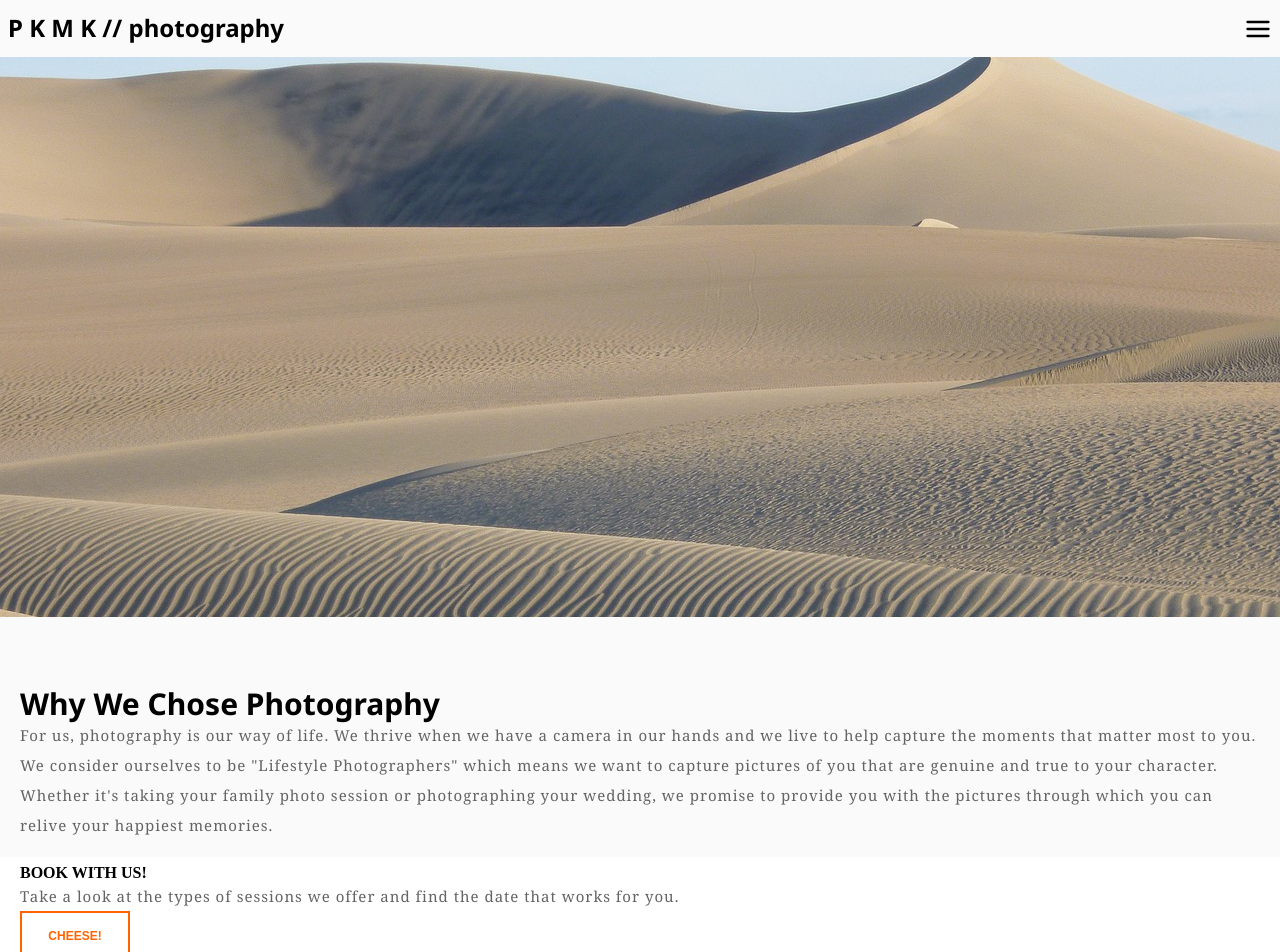
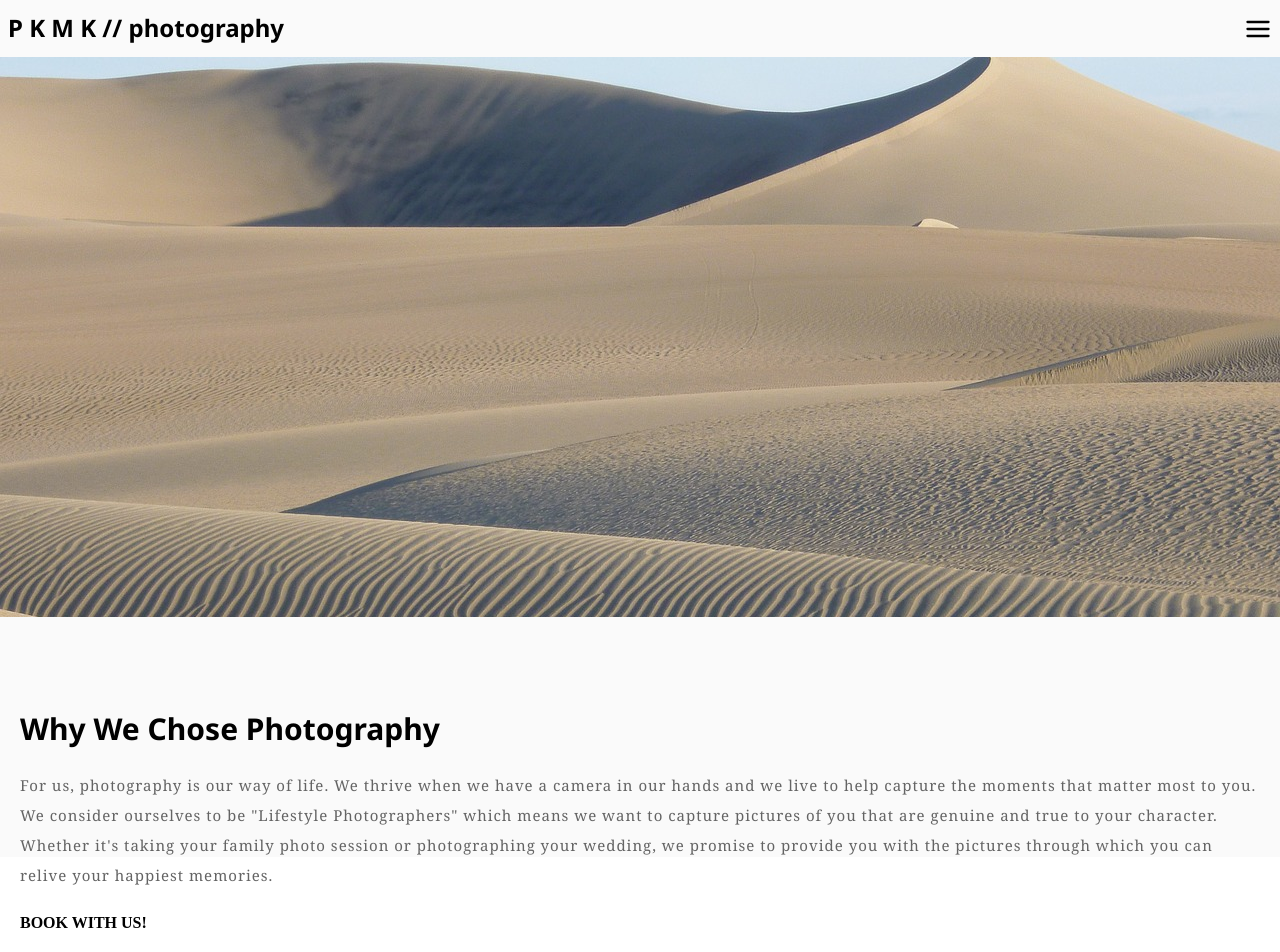
Before and after one commit to PKMK-photography/pkmk-photography, a React (Create React App) app: page / in a window 1280 px wide. Shown: the top 952 px of the page. Built offline with nearby package versions, Linux system fonts and the light colour scheme.

Commit message:
fixing styles after adding reset css

```diff
--- a/src/App.css
+++ b/src/App.css
@@ -8,9 +8,13 @@ h1 {
   font-weight: bold;
   font-family: 'Noto Sans', sans-serif;
   line-height: 1.1em;
+  margin: 25px 0;
 }
 
+
+
 p {
+  margin: 20px 0;
   color: #646464;
   font-size: 15px;
   font-family: 'Noto Serif', serif;
--- a/src/Components/Home/Home.css
+++ b/src/Components/Home/Home.css
@@ -28,11 +28,13 @@
 .book-with-us {
     color: black;
     font-weight: bold;
+    margin-bottom: 15px;
 }
 
 .intro-section button, .portfolio-quote button, .schedule-appointment-section button {
     height: 50px;
     width: 110px;
+    margin-top: 20px;
     background: transparent;
     font-size: 12px;
     color: #FF6400;
@@ -88,8 +90,8 @@
     border-bottom: 1px solid #FF6400;
 }
 
-.about-us-section h1 {
-    margin: 0;
+.about-us-section h5 {
+    margin: 20px 0;
 }
 
 .ending-image {
```
